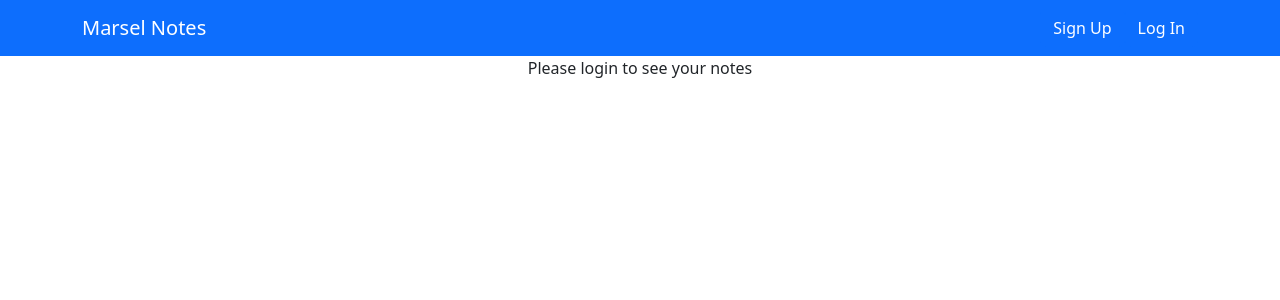
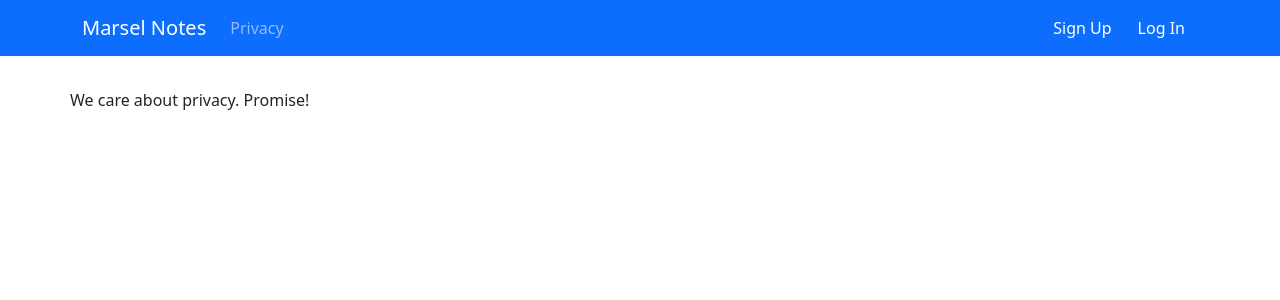
Before and after one commit to MarselBissengaliyev/notes, a React (Create React App) app in the folder frontend/: page /privacy in a window 1280 px wide. Shown: the top 300 px of the page. Built offline with nearby package versions, Linux system fonts and the light colour scheme; no server answers.

Commit message:
Routing with react-router-dom

```diff
--- a/frontend/package.json
+++ b/frontend/package.json
@@ -19,6 +19,7 @@
     "react-hook-form": "^7.43.2",
     "react-icons": "^4.7.1",
     "react-redux": "^8.0.5",
+    "react-router-dom": "^6.8.2",
     "react-scripts": "5.0.1",
     "sass": "^1.58.3",
     "typescript": "^4.9.5",
--- a/frontend/src/App.tsx
+++ b/frontend/src/App.tsx
@@ -1,41 +1,40 @@
 import React, { useEffect } from "react";
 import { Container } from "react-bootstrap";
+import { BrowserRouter, Route, Routes } from "react-router-dom";
 import LoginModal from "./components/LoginModal";
 import NavBar from "./components/NavBar";
-import NotesPageLoggedInView from "./components/NotesPageLoggedInView";
-import NotesPageLoggedOutView from "./components/NotesPageLoggedOutView";
 import SignUpModal from "./components/SignUpModal";
+import NoteFoundPage from "./pages/NoteFoundPage";
+import NotesPage from "./pages/NotesPage";
+import PrivacyPage from "./pages/PrivacyPage";
 import { useAppDispatch, useAppSelector } from "./redux/hooks";
 import { fetchLoggedInUser, setLoggedInUser } from "./redux/slices/user";
 import styles from "./styles/App.module.scss";
 
 function App() {
   const dispatch = useAppDispatch();
-  const { loggedInUser, status, errorMessage } = useAppSelector((state) => state.user);
+  const { loggedInUser } = useAppSelector((state) => state.user);
 
   const [showSignUpModal, setShowSignUpModal] = React.useState(false);
   const [showLoginModal, setShowLoginModal] = React.useState(false);
   useEffect(() => {
-    console.log(errorMessage);
     dispatch(fetchLoggedInUser());
   }, []);
 
   return (
-    <>
+    <BrowserRouter>
       <NavBar
         loggedInUser={loggedInUser}
         onLoginClicked={() => setShowLoginModal(true)}
         onSignUpClicked={() => setShowSignUpModal(true)}
         onLogoutSuccessful={() => dispatch(setLoggedInUser(null))}
       />
-      <Container className={styles.notesPage}>
-        <>
-          {loggedInUser ? (
-            <NotesPageLoggedInView />
-          ) : (
-            <NotesPageLoggedOutView />
-          )}
-        </>
+      <Container className={styles.pageContainer}>
+        <Routes>
+          <Route path="/" element={<NotesPage />} />
+          <Route path="/privacy" element={<PrivacyPage />} />
+          <Route path="/*" element={<NoteFoundPage />} />
+        </Routes>
       </Container>
       {showSignUpModal && (
         <SignUpModal
@@ -55,7 +54,7 @@ function App() {
           }}
         />
       )}
-    </>
+    </BrowserRouter>
   );
 }
 
--- a/frontend/src/components/NavBar.tsx
+++ b/frontend/src/components/NavBar.tsx
@@ -2,6 +2,7 @@ import { Container, Nav, Navbar } from "react-bootstrap";
 import { User } from "../models/user";
 import NavBarLoggedOutView from "./NaBarLoggedOutView";
 import NavBarLoggedInView from "./NavBarLoggedInView";
+import { Link } from 'react-router-dom';
 
 type Props = {
   loggedInUser: User | null;
@@ -19,9 +20,14 @@ const NavBar = ({
   return (
     <Navbar bg="primary" variant="dark" expand="sm" sticky="top">
       <Container>
-        <Navbar.Brand>Marsel Notes</Navbar.Brand>
+        <Navbar.Brand as={Link} to="/">Marsel Notes</Navbar.Brand>
         <Navbar.Toggle aria-controls="main-navbar" />
         <Navbar.Collapse id="main-navbar">
+          <Nav>
+            <Nav.Link as={Link} to="/privacy">
+              Privacy
+            </Nav.Link>
+          </Nav>
           <Nav className="ms-auto">
             {loggedInUser ? (
               <NavBarLoggedInView
--- /dev/null
+++ b/frontend/src/pages/NoteFoundPage.tsx
@@ -0,0 +1,13 @@
+import React from 'react'
+
+type Props = {}
+
+const NoteFoundPage = (props: Props) => {
+  return (
+    <div>
+      <p>Page not found</p>
+    </div>
+  )
+}
+
+export default NoteFoundPage
--- /dev/null
+++ b/frontend/src/pages/NotesPage.tsx
@@ -0,0 +1,22 @@
+import { Container } from "react-bootstrap";
+import NotesPageLoggedInView from "../components/NotesPageLoggedInView";
+import NotesPageLoggedOutView from "../components/NotesPageLoggedOutView";
+import { useAppSelector } from "../redux/hooks";
+import styles from "../styles/App.module.scss";
+
+type Props = {};
+
+const NotesPage = (props: Props) => {
+  const { loggedInUser } = useAppSelector(
+    (state) => state.user
+  );
+  return (
+    <Container className={styles.notesPage}>
+      <>
+        {loggedInUser ? <NotesPageLoggedInView /> : <NotesPageLoggedOutView />}
+      </>
+    </Container>
+  );
+};
+
+export default NotesPage;
--- /dev/null
+++ b/frontend/src/pages/PrivacyPage.tsx
@@ -0,0 +1,13 @@
+import React from "react";
+
+type Props = {};
+
+const PrivacyPage = (props: Props) => {
+  return (
+    <div>
+      <p>We care about privacy. Promise!</p>
+    </div>
+  );
+};
+
+export default PrivacyPage;
--- a/frontend/src/styles/App.module.scss
+++ b/frontend/src/styles/App.module.scss
@@ -1,3 +1,7 @@
+.pageContainer {
+  padding: 32px 0;
+}
+
 .notesPage {
   display: flex;
   flex-direction: column;
```
Also changed, not shown: 1 other file (tests, documents, lock files or other folders).
